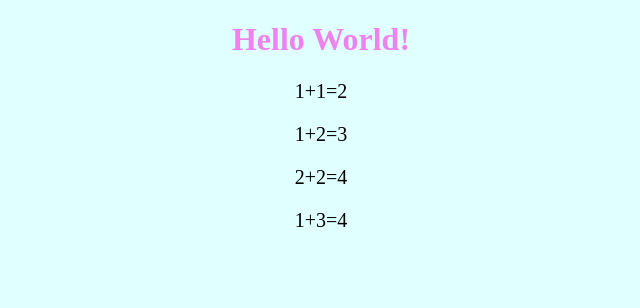
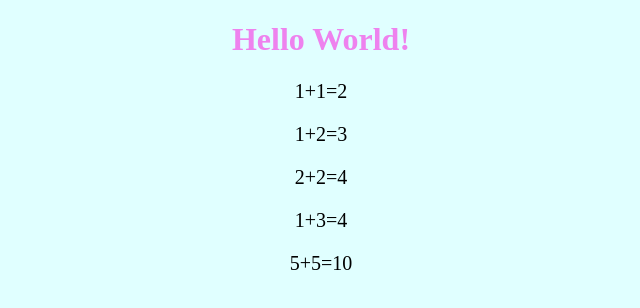
Before and after one commit to lala0228/Git-Example-Remote, a plain HTML site: page index.html in a window 1280 px wide. Shown: the full height of the page, 319-959 px from the left. Drawn offline with Linux system fonts and the light colour scheme.

Commit message:
modifiy index.html:math4

```diff
--- a/index.html
+++ b/index.html
@@ -15,6 +15,7 @@
     <p>1+2=3</p>
     <p>2+2=4</p>
     <p>1+3=4</p>
+    <p>5+5=10</p>
 </body>
 
 </html>
```
